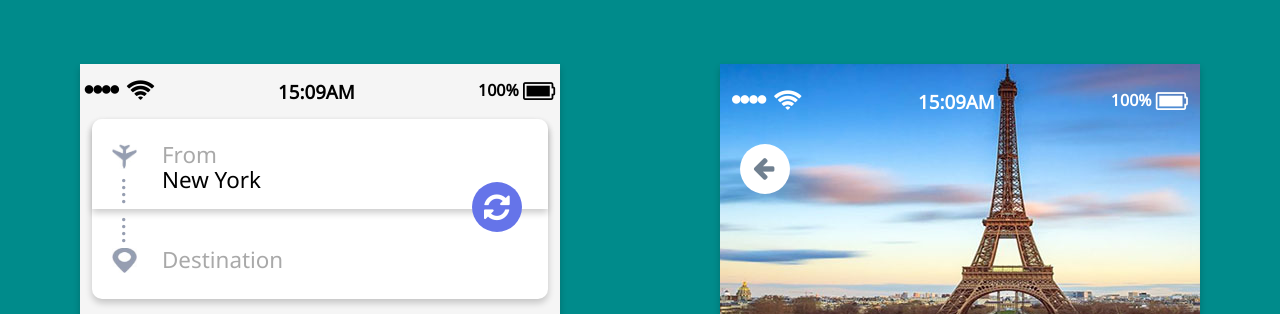
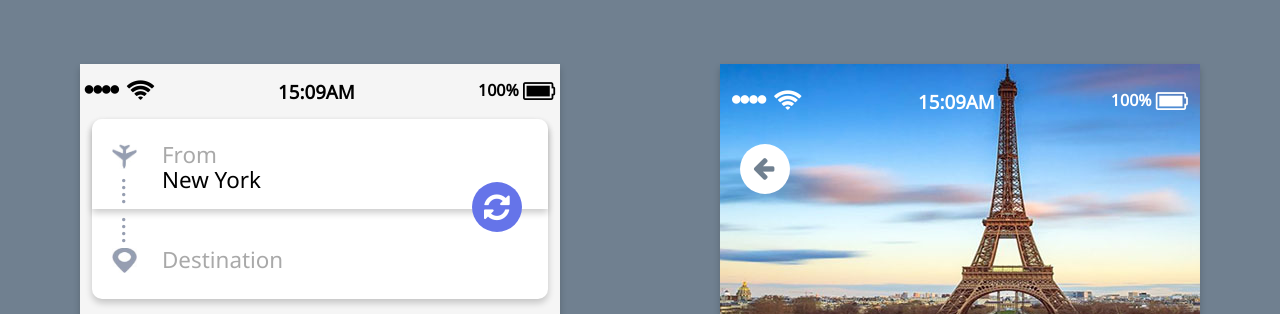
Before and after one commit to aishat001/challenge5, a plain HTML site: page index.html in a window 1280 px wide. Shown: the top 314 px of the page. Drawn offline with Linux system fonts and the light colour scheme.

Commit message:
adding files

```diff
--- a/css/index.css
+++ b/css/index.css
@@ -4,7 +4,7 @@ body {
     margin: auto;
     width: 100%;
     height: 100%;
-    background-color: darkcyan;
+    background-color: slategray;
     font-family: "Noto Sans", "sans serif";
 }
     a {
```
